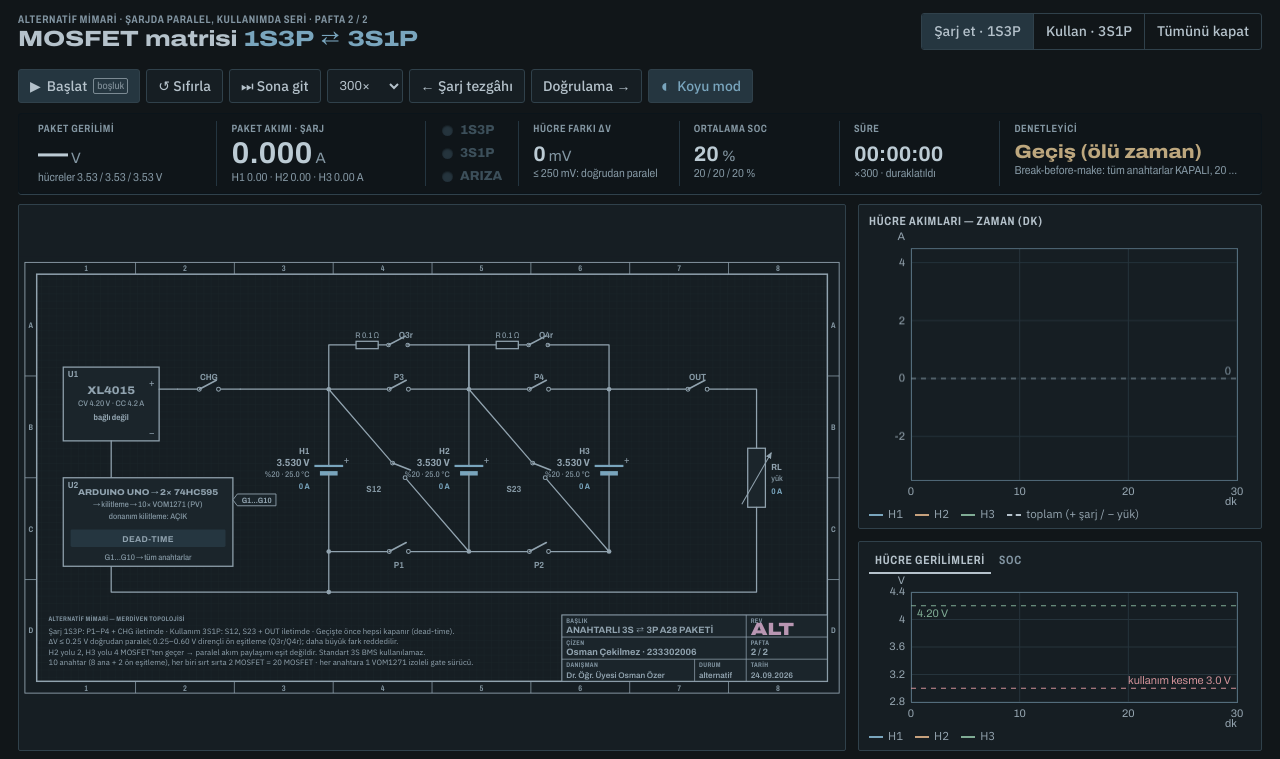
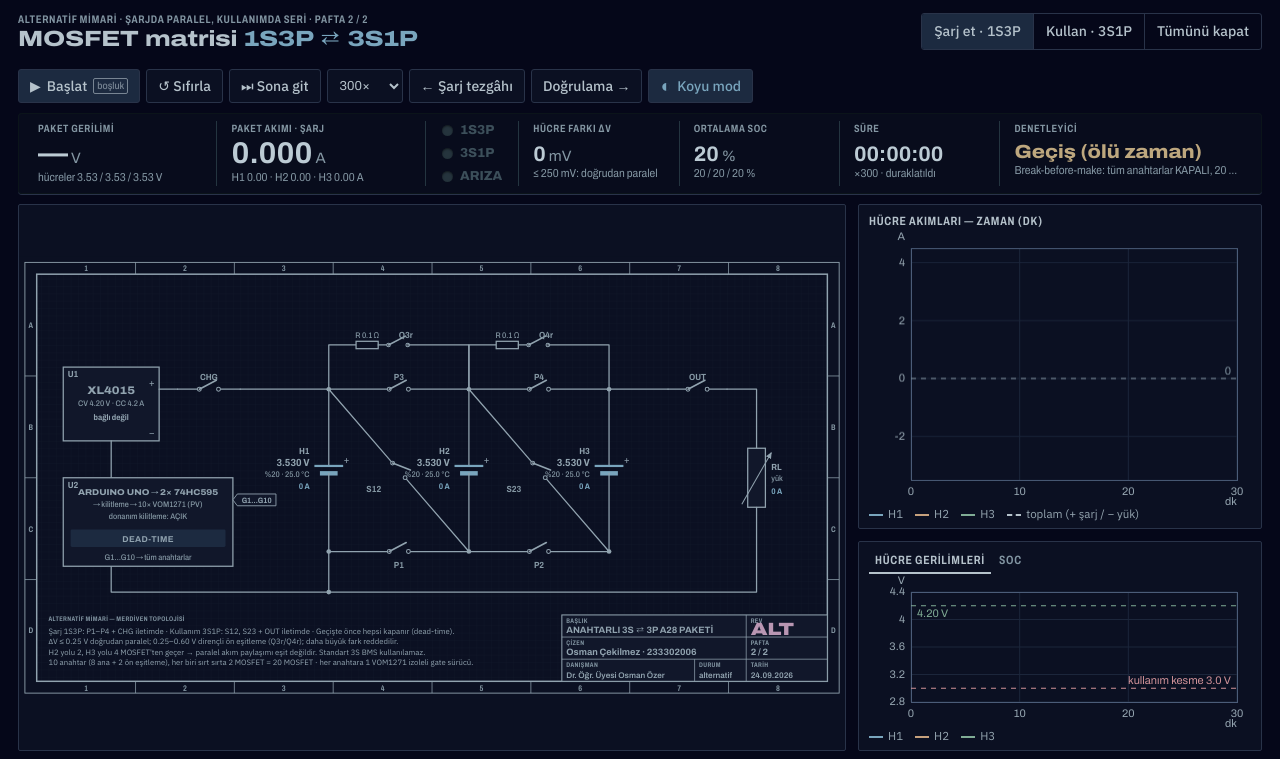
Before and after one commit to osmanevski/Charger-Simulator, a plain HTML site: page alternatif.html in a window 1280 px wide. Both pictures are taken after a click on the button "Koyu moda geç". Shown: the top 759 px of the page. Drawn offline with Linux system fonts and the light colour scheme.

Commit message:
Use requested #050719 background for dark theme

```diff
--- a/alternatif.html
+++ b/alternatif.html
@@ -5,7 +5,7 @@
 <meta name="viewport" content="width=device-width,initial-scale=1">
 <title>Alternatif Mimari — MOSFET Matrisi</title>
 <script src="assets/theme.js?v=20261004-dark-mode"></script>
-<link rel="stylesheet" href="assets/bench.css?v=20261004-soft-dark">
+<link rel="stylesheet" href="assets/bench.css?v=20261004-050719">
 </head>
 <body>
 <div class="app" id="app">
--- a/assets/bench.css
+++ b/assets/bench.css
@@ -53,38 +53,38 @@
 * { box-sizing: border-box; }
 html[data-theme="dark"] {
   color-scheme: dark;
-  --paper: #111619;
-  --sheet: #161e23;
-  --surface: #1b252b;
-  --grid: #1c292f;
+  --paper: #050719;
+  --sheet: #0b1022;
+  --surface: #11172a;
+  --grid: #141b2e;
   --ink: #b5c2cb;
   --ink-2: #96a6b1;
   --ink-3: #8295a2;
-  --rule: #30414b;
+  --rule: #293349;
   --a28: #79a5bd;
-  --a28-soft: #253640;
+  --a28-soft: #1c2a40;
   --cv: #80ac95;
   --cc: #c6a17d;
   --fault: #cf9198;
   --redline: #b996b2;
-  --panel: #0f1519;
+  --panel: #080c1c;
   --panel-ink: #bccbd4;
   --panel-dim: #8497a3;
   --c1: var(--a28);
   --c2: var(--cc);
   --c3: var(--cv);
-  --chart-grid: #26343c;
-  --chart-axis: #536c7b;
-  --tooltip-bg: rgba(22, 30, 35, .97);
-  --primary-hover: #344a57;
+  --chart-grid: #1c263b;
+  --chart-axis: #4b5c78;
+  --tooltip-bg: rgba(11, 16, 34, .97);
+  --primary-hover: #283a52;
   --redline-soft: #2c252e;
   --fault-soft: #302529;
   --load-soft: #322d27;
-  --inactive: #1e282e;
-  --table-rule: #293840;
+  --inactive: #151d30;
+  --table-rule: #212c41;
   --warn: #bda77e;
   --log-warn: #bda77e;
-  --on-accent: #111619;
+  --on-accent: #050719;
 }
 body {
   margin: 0;
--- a/dogrulama.html
+++ b/dogrulama.html
@@ -5,7 +5,7 @@
 <meta name="viewport" content="width=device-width,initial-scale=1">
 <title>Doğrulama Raporu — 3S A28</title>
 <script src="assets/theme.js?v=20261004-dark-mode"></script>
-<link rel="stylesheet" href="assets/bench.css?v=20261004-soft-dark">
+<link rel="stylesheet" href="assets/bench.css?v=20261004-050719">
 <style>
   body { background: var(--paper); }
   .doc { max-width: 1060px; margin: 0 auto; padding: 18px 18px 40px; }
```
Also changed, not shown: index.html (+1 -1 lines).
